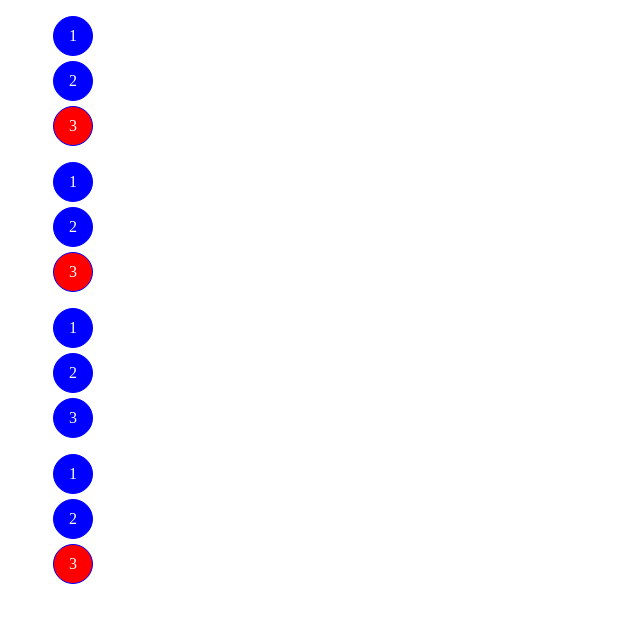
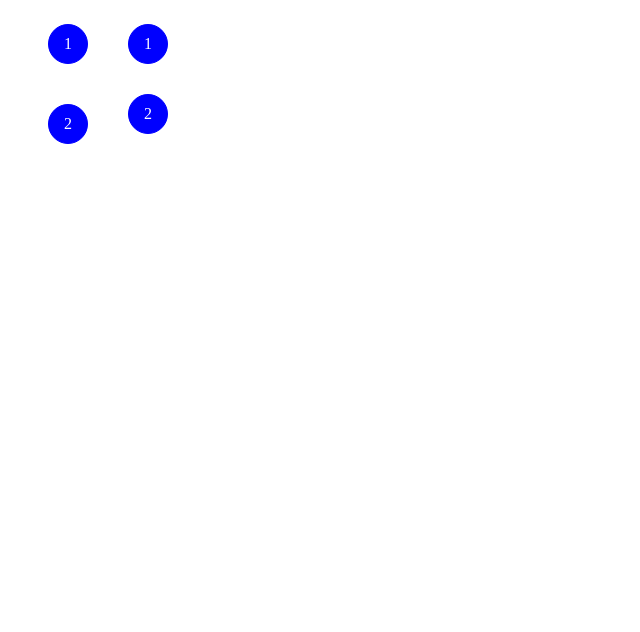
Before and after one commit to iDestar/test, a plain HTML site: page index.html in a window 1280 px wide. Shown: the whole page, without its empty margins (0-640 px from the left). Drawn offline with Linux system fonts and the light colour scheme.

Commit message:
some flex

```diff
--- a/index.html
+++ b/index.html
@@ -8,6 +8,7 @@
     <title>Document</title>
   </head>
   <body>
+    <div class="container">
       <ul class="list">
         <li class="list__item">1</li>
         <li class="list__item">2</li>
@@ -24,17 +25,7 @@
         <li class="list__item">5</li>
         <li class="list__item">6</li>
       </ul>
-    <ul class="list">
-      <li class="list__item">1</li>
-      <li class="list__item">2</li>
-      <li class="list__item">3</li>
-    </ul>
-    <ul class="list">
-      <li class="list__item">1</li>
-      <li class="list__item">2</li>
-      <li class="list__item">3</li>
-      <li class="list__item">4</li>
-    </ul>
+    </div>
     <script src="./main.js"></script>
   </body>
 </html>
--- a/style.css
+++ b/style.css
@@ -15,7 +15,7 @@
   width: 40px;
   text-align: center;
   padding: 10px;
-  margin: 5px;
+  margin: 10px 0 30px 0;
   border: solid 1px blue;
   border-radius: 50%;
   box-sizing: border-box;
@@ -37,3 +37,12 @@
 .hidden {
   display: none;
 }
+
+.container {
+  display: flex;
+}
+
+.list:first-child {
+  display: flex;
+  flex-direction: column;
+}
```
Lines whose indentation alone changed are shown as unchanged.
